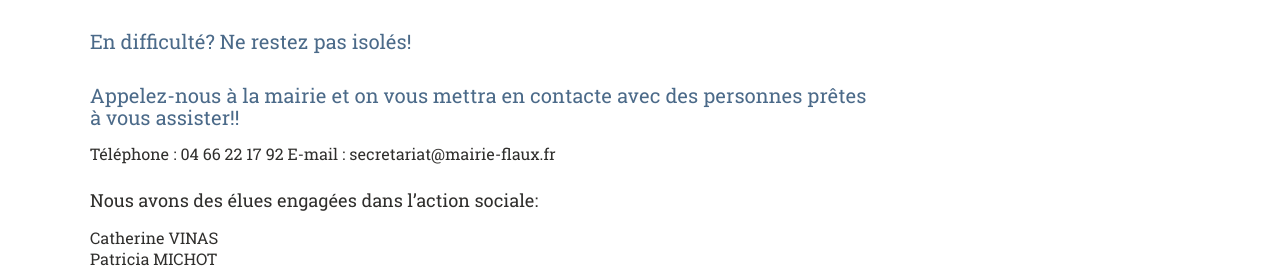
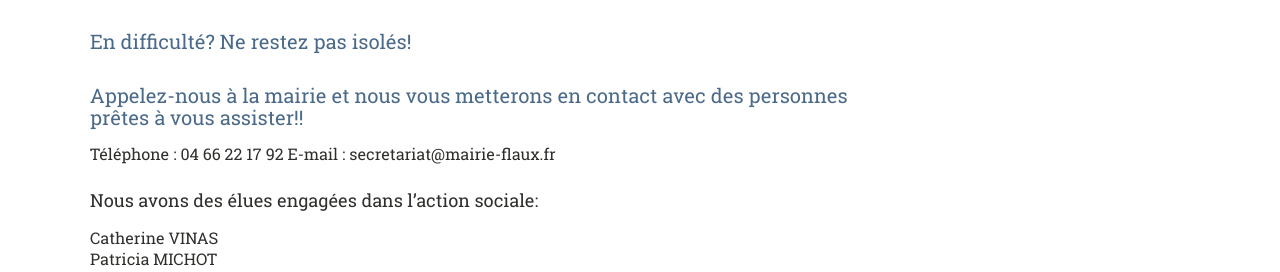
Before and after one commit to Flaux-Village/flaux-village.github.io, a Jekyll site: the page built from helpme.md, in a window 1280 px wide. Shown: the part 583-855 px from the top of the page. Built offline with Jekyll 4.4.1, drawn with Linux system fonts in a browser that asks for light colours; our own code applies the rules of GitHub Pages for plain Markdown files.

Commit message:
Update helpme.md

```diff
--- a/helpme.md
+++ b/helpme.md
@@ -19,7 +19,7 @@ menu_secondaire:
 
 ## En difficulté? Ne restez pas isolés!
 
-## Appelez-nous à la mairie et on vous mettra en contacte avec des personnes prêtes à vous assister!!
+## Appelez-nous à la mairie et nous vous metterons en contact avec des personnes prêtes à vous assister!!
 Téléphone : 04 66 22 17 92
 E-mail : secretariat@mairie-flaux.fr
 
```
